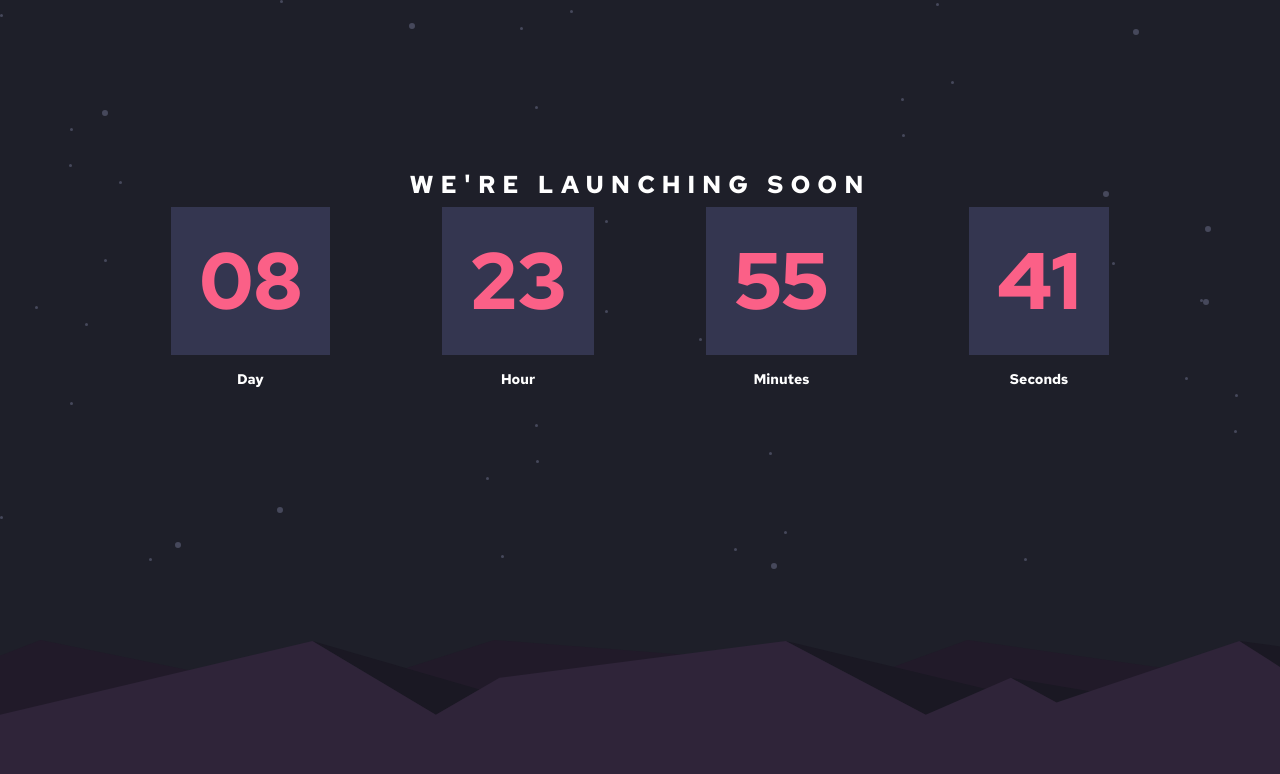
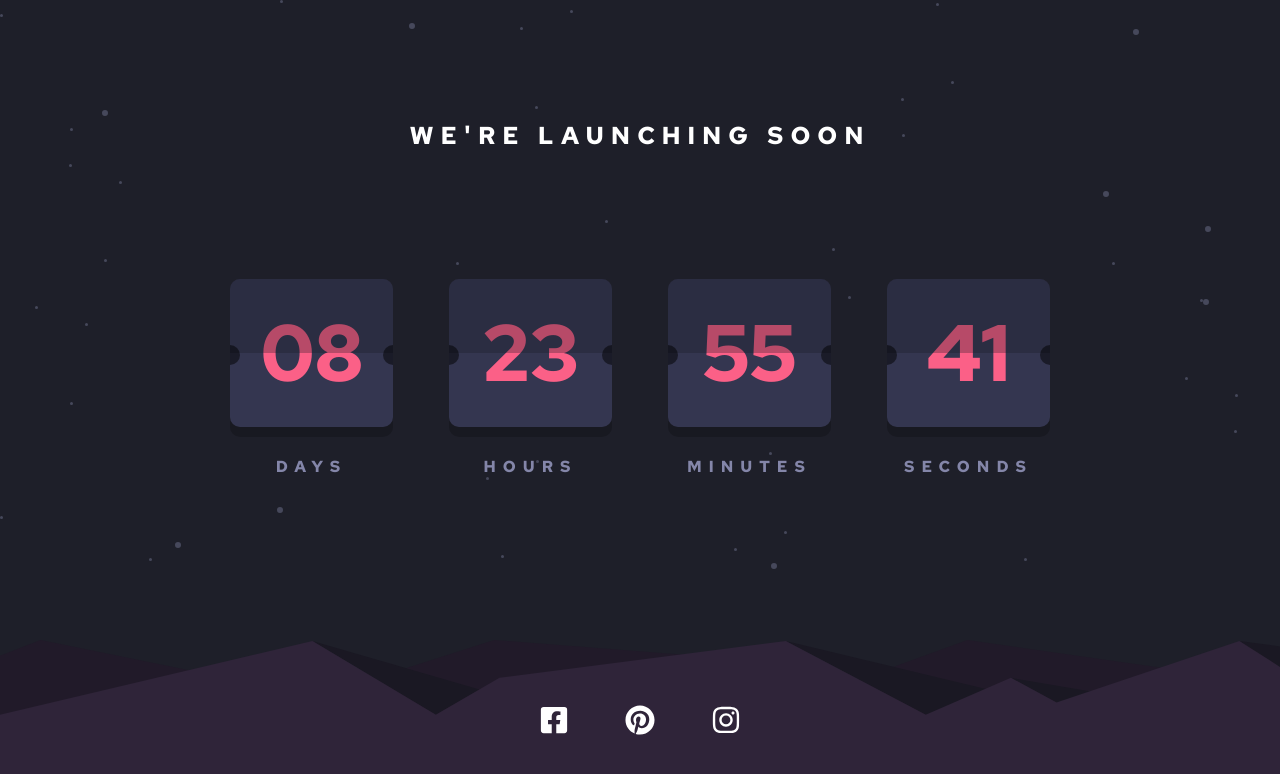
Before and after one commit to Moon-Seng/Launch-countdown-timer-solution, a website: page index.html in a window 1280 px wide. Drawn offline with nearby package versions, Linux system fonts and the light colour scheme.

Commit message:
Finished For Desktop View

```diff
--- a/index.html
+++ b/index.html
@@ -32,20 +32,29 @@
 
             <div class="countdown-item">
               <div class="number">
+                <span class="divitor"></span>
+                <span class="circle left"></span>
+                <span class="circle right"></span>
                 <p >08</p>
               </div>
-              <span class="time">Day</span>
+              <span class="time">Days</span>
             </div>
 
             <div class="countdown-item">
               <div class="number">
-                <p >23</p>
+                <span class="divitor"></span>
+                <span class="circle left"></span>
+                <span class="circle right"></span>
+                <p>23</p>
               </div>
-              <span class="time">Hour</span>
+              <span class="time">Hours</span>
             </div>
 
             <div class="countdown-item">
               <div class="number">
+                <span class="divitor"></span>
+                <span class="circle left"></span>
+                <span class="circle right"></span>
                 <p >55</p>
               </div>
               <span class="time">Minutes</span>
@@ -53,6 +62,9 @@
 
             <div class="countdown-item">
               <div class="number">
+                <span class="divitor"></span>
+                <span class="circle left"></span>
+                <span class="circle right"></span>
                 <p >41</p>
               </div>
               <span class="time">Seconds</span>
@@ -63,6 +75,9 @@
       </div>
 
       <div class="bottom-hill">
+        <i class="icon fa-brands fa-facebook-square"></i>
+        <i class="icon fa-brands fa-pinterest"></i>
+        <i class="icon fa-brands fa-instagram"></i>
       </div>
 
     </div>
--- a/style.css
+++ b/style.css
@@ -25,15 +25,18 @@
     background-size: cover;
     background-image: url(/images/pattern-hills.svg);
     width: 100%;
+    display: flex;
+    align-items: center;
+    justify-content: center;
 }
 
 /* Content */
 
 .content{
     width: 100%;
-    height: 70vh;
+    height: 75vh;
     display: flex;
-    justify-content: center;
+    justify-content: space-evenly;
     align-items: center;
     flex-direction: column;
 }
@@ -47,17 +50,71 @@
     display: flex;
 }
 
+.number{
+    width: 163px;
+    text-align: center;
+    overflow: hidden;
+    position: relative;
+    border-radius: 10px;
+    box-shadow: 0 10px rgba(0, 0, 0, 0.2);
+}
+
 .number p{
     font-size: 80px;
     padding: 1rem 2rem ;
     color: hsl(345, 95%, 68%);
     background-color: hsl(236, 21%, 26%);
+    margin-bottom: 0;
 }
 
 .countdown-item{
-    margin: 0 4rem;
+    margin: 0 2rem;
     display: flex;
     flex-direction: column;
     align-items: center;
     justify-content: space-between;
 }
+
+.divitor{
+    width: 100%;
+    height: 50%;
+    background-color: hsla(235, 18%, 12%, 0.3);
+    position: absolute;
+    left: 0;
+}
+
+.circle {
+    width: 20px;
+    height: 20px;
+    background-color: rgba(0, 0, 0, 0.5);
+    position: absolute;
+    border-radius: 50%;
+    top: 45%;
+}
+
+.circle.left{
+    left: -10px;
+}
+
+.circle.right{
+    right: -10px;
+}
+
+.time{
+    font-size: 16px;
+    margin-top: 2rem;
+    text-transform: uppercase;
+    letter-spacing: .5rem;
+    color: hsl(237, 18%, 59%);
+}
+
+.icon{
+    width: 30px;
+    height: 30px;
+    margin: 0 2rem;
+    cursor: pointer;
+}
+
+.icon:hover{
+    background-color: hsl(345, 95%, 68%);
+}
```
